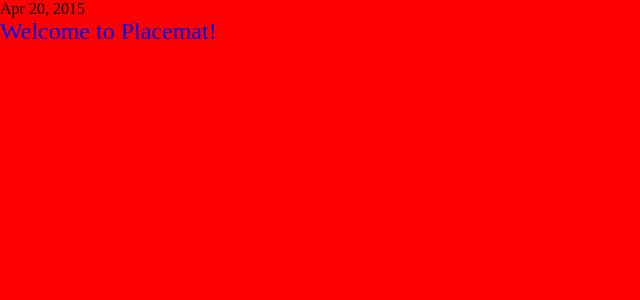
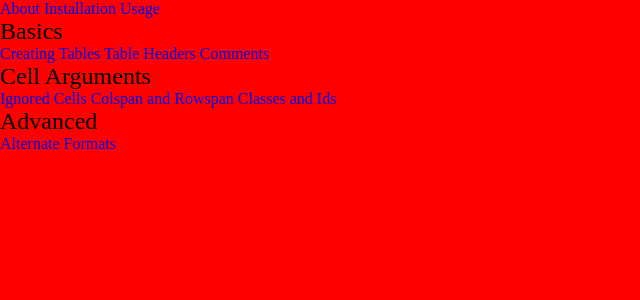
Before and after one commit to william-index/placemat, a Jekyll site: the page built from index.md, in a window 1280 px wide. Shown: the top 300 px of the page, without its empty margins (0-640 px from the left). Built offline with Jekyll 4.4.1, drawn with Linux system fonts in a browser that asks for light colours.

Commit message:
navigation and page document strcuture

```diff
--- a/_includes/side_bar.html
+++ b/_includes/side_bar.html
@@ -1,11 +1,15 @@
-<ul class="post-list">
+<nav class="side_bar">
+  <a class="page" href="{{ "/index.html" | prepend: site.baseurl }}">About</a>
+  <a class="page" href="{{ "/installation.html" | prepend: site.baseurl }}">Installation</a>
+  <a class="page" href="{{ "/usage.html" | prepend: site.baseurl }}">Usage</a>
+
+  <div class="hr"></div>
+
   {% for post in site.posts %}
-    <li>
-      <span class="post-meta">{{ post.date | date: "%b %-d, %Y" }}</span>
+    <h2>{{ post.title }}</h2>
+    {% for sub in post.subs %}
+      <a class="post" href="{{ post.url | prepend: site.baseurl }}#{{ sub | downcase | replace:' ','_' }}">{{ sub }}</a>
+    {% endfor %}
+  {% endfor %}
 
-      <h2>
-        <a class="post-link" href="{{ post.url | prepend: site.baseurl }}">{{ post.title }}</a>
-      </h2>
-    </li>
-  {% endfor %}
-</ul>
+</nav>
--- a/_layouts/default.html
+++ b/_layouts/default.html
@@ -9,22 +9,9 @@
 
     {% include side_bar.html %}
 
-    <div class="page-content">
-      <div class="wrapper">
-        <div class="post">
-
-          <header class="post-header">
-            <h1 class="post-title">{{ page.title }}</h1>
-            <p class="post-meta">{{ page.date | date: "%b %-d, %Y" }}{% if page.author %} • {{ page.author }}{% endif %}{% if page.meta %} • {{ page.meta }}{% endif %}</p>
-          </header>
-
-          <article class="post-content">
-            {{ content }}
-          </article>
-
-        </div>
-      </div>
-    </div>
+    <article>
+      {{ content }}
+    </article>
 
     {% include footer.html %}
 
--- /dev/null
+++ b/_posts/2015-01-01-advanced.md
@@ -0,0 +1,8 @@
+---
+layout: default
+title:  "Advanced"
+date:   2015-01-01 11:31:01
+categories: docs
+subs:
+  - "Alternate Formats"
+---
--- /dev/null
+++ b/_posts/2015-02-01-cell-arguments.md
@@ -0,0 +1,10 @@
+---
+layout: default
+title:  "Cell Arguments"
+date:   2015-02-01 11:31:01
+categories: docs
+subs:
+  - "Ignored Cells"
+  - "Colspan and Rowspan"
+  - "Classes and Ids"
+---
```
Also changed, not shown: _posts/2015-03-01-basics.md (added, +21 -0 lines), _posts/2015-04-20-welcome-to-jekyll.markdown (deleted, +0 -35 lines), about.md (deleted, +0 -3 lines).
